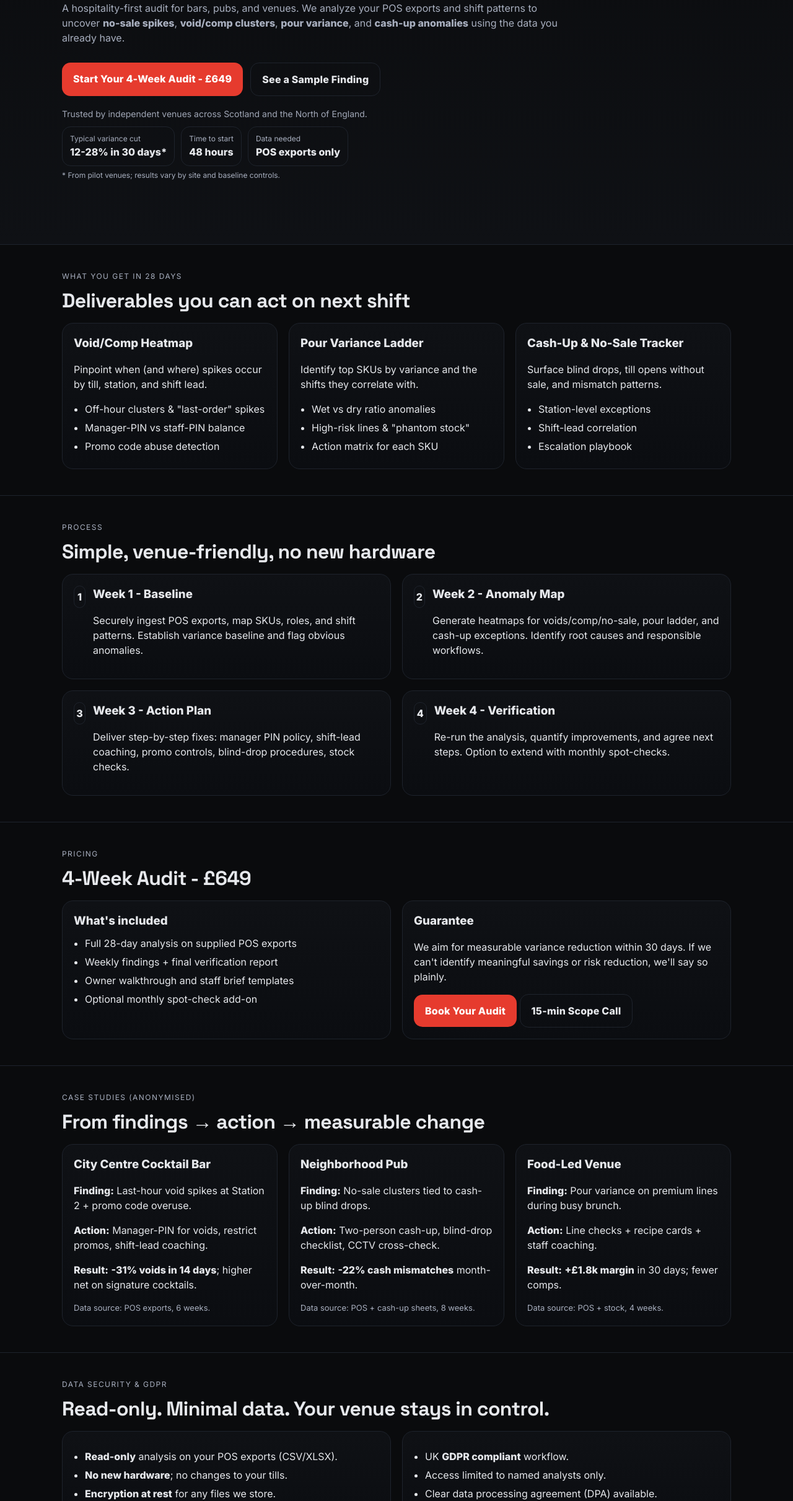
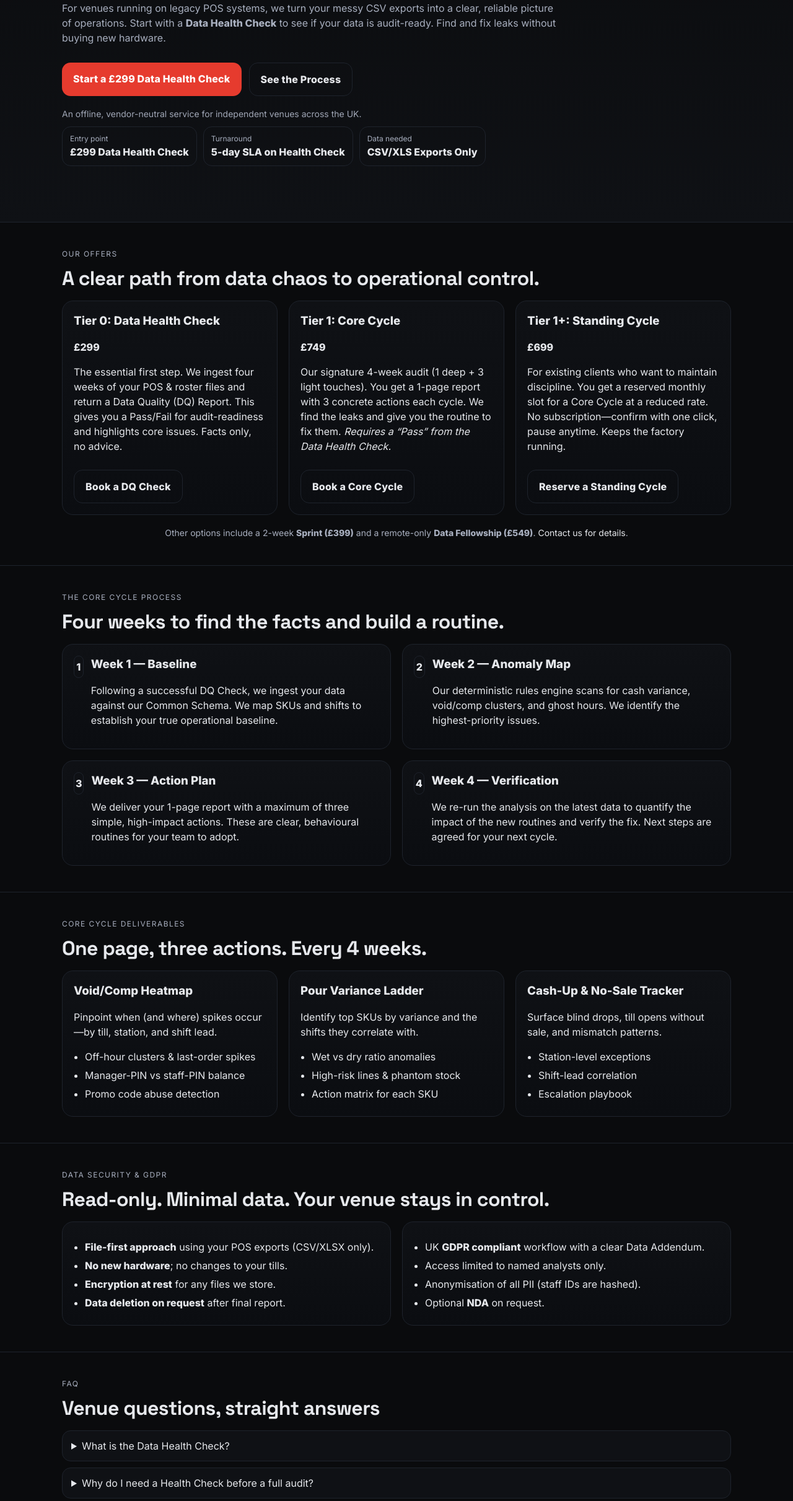
Before and after one commit to PrettyNerdee/GiMhomepage, a plain HTML site: page index.html in a window 1280 px wide. Shown: the part 378-2800 px from the top of the page at 62% size. Drawn offline with Linux system fonts and the light colour scheme.

Commit message:
Add files via upload

```diff
--- a/index.html
+++ b/index.html
@@ -1,25 +1,26 @@
 <!DOCTYPE html>
 <html lang="en">
 <head>
-  <meta charset="utf-8">
-  <meta name="viewport" content="width=device-width, initial-scale=1">
-  <title>GiM Hospitality Solutions - AuditCore - Hospitality Audit Intelligence</title>
-  <meta name="description" content="Keep your old POS. Stop the leaks in 4 weeks. Hospitality-first audit that finds comps/void anomalies, staffing gaps, and inventory losses using the data you already have.">
-  <meta name="theme-color" content="#0A0B0D">
+  <meta charset="utf-8" />
+  <meta name="viewport" content="width=device-width, initial-scale=1" />
+  <title>GiM Hospitality Solutions · Data Health Checks & Audits</title>
+  <meta name="description" content="Start with a £299 Data Health Check for your old POS. We turn messy venue data (CSV/XLS) into a clear picture of operations so you can stop leaks and cut variance." />
+  <meta name="theme-color" content="#0A0B0D" />
+  <link rel="icon" href="data:,">
 
   <!-- Open Graph / Twitter -->
-  <meta property="og:title" content="GiM Hospitality Solutions - AuditCore">
-  <meta property="og:description" content="Keep your old POS. Stop the leaks in 4 weeks. Hospitality-first audit for venues.">
-  <meta property="og:type" content="website">
-  <meta property="og:image" content="https://placehold.co/1200x630/png?text=GiM+AuditCore">
-  <meta name="twitter:card" content="summary_large_image">
-  <meta name="twitter:title" content="GiM Hospitality Solutions - AuditCore">
-  <meta name="twitter:description" content="4-week hospitality audit that finds leaks using the data you already have.">
+  <meta property="og:title" content="GiM Hospitality Solutions · AuditCore" />
+  <meta property="og:description" content="Start with a £299 Data Health Check. We turn messy POS exports into actionable insights for hospitality venues." />
+  <meta property="og:type" content="website" />
+  <meta property="og:image" content="https://placehold.co/1200x630/png?text=GiM+AuditCore" />
+  <meta name="twitter:card" content="summary_large_image" />
+  <meta name="twitter:title" content="GiM Hospitality Solutions · AuditCore" />
+  <meta name="twitter:description" content="Turn your messy POS exports into profit. Start with a £299 Data Health Check." />
 
   <!-- Fonts -->
-  <link rel="preconnect" href="https://fonts.googleapis.com">
-  <link rel="preconnect" href="https://fonts.gstatic.com" crossorigin>
-  <link href="https://fonts.googleapis.com/css2?family=Inter:wght@400;600;800;900&family=Space+Grotesk:wght@500;700&display=swap" rel="stylesheet">
+  <link rel="preconnect" href="https://fonts.googleapis.com" />
+  <link rel="preconnect" href="https://fonts.gstatic.com" crossorigin />
+  <link href="https://fonts.googleapis.com/css2?family=Inter:wght@400;600;800;900&family=Space+Grotesk:wght@500;700&display=swap" rel="stylesheet" />
 
   <style>
     :root{
@@ -29,11 +30,9 @@
       --muted:#A8AFBF;
       --line:#1E232C;
       --accent:#E63B2E;
-      --ok:#28C596;
-      --warn:#F5B72E;
     }
     *{box-sizing:border-box}
-    html,body{margin:0;padding:0;background:var(--bg);color:var(--fg);font-family:Inter,system-ui,-apple-system,Segoe UI,Roboto,Arial,sans-serif;line-height:1.5}
+    html,body{margin:0;padding:0;background:var(--bg);color:var(--fg);font-family:Inter,system-ui,-apple-system,Segoe UI,Roboto,Arial,sans-serif;line-height:1.5;scroll-behavior:smooth}
     a{color:var(--fg);text-decoration:none}
     a.button{display:inline-block;padding:14px 18px;border-radius:14px;font-weight:700;letter-spacing:.2px}
     .primary{background:var(--accent);color:#fff}
@@ -44,13 +43,14 @@
     .brand{display:flex;align-items:center;gap:10px;font-weight:800}
     .brand .dot{width:10px;height:10px;border-radius:50%;background:var(--accent);display:inline-block;transform:translateY(1px)}
     nav a{margin-left:18px;color:var(--muted)}
-    .hero{background:
-      radial-gradient(1200px 600px at 70% -20%, rgba(230,59,46,.15), transparent 60%),
-      linear-gradient(180deg, var(--bg) 0%, var(--bg-2) 100%);
+    .hero{
+      background:
+        radial-gradient(1200px 600px at 70% -20%, rgba(230,59,46,.15), transparent 60%),
+        linear-gradient(180deg, var(--bg) 0%, var(--bg-2) 100%);
       border-bottom:1px solid var(--line)
     }
     .hero .wrap{padding:64px 20px 48px}
-    .hero h1{font-family:"Space Grotesk",Inter,sans-serif;font-size: clamp(32px, 4.6vw, 58px);letter-spacing:-.02em;margin:0 0 10px}
+    .hero h1{font-family:"Space Grotesk",Inter,sans-serif;font-size:clamp(32px,4.6vw,58px);letter-spacing:-.02em;margin:0 0 10px}
     .sub{color:var(--muted);max-width:800px;margin:0 0 28px}
     .cta{display:flex;gap:12px;flex-wrap:wrap}
     .trustbar{margin-top:18px;color:var(--muted);font-size:14px;opacity:.95}
@@ -59,7 +59,7 @@
     .three{grid-template-columns:repeat(3,minmax(0,1fr))}
     .card{background:linear-gradient(180deg,var(--bg-2),#0b0d11);border:1px solid var(--line);border-radius:18px;padding:18px}
     .eyebrow{color:var(--muted);text-transform:uppercase;letter-spacing:.12em;font-size:12px;margin-bottom:6px}
-    h2{font-family:"Space Grotesk",Inter,sans-serif;letter-spacing:-.02em;margin:0 0 12px;font-size: clamp(22px, 2.6vw, 32px)}
+    h2{font-family:"Space Grotesk",Inter,sans-serif;letter-spacing:-.02em;margin:0 0 12px;font-size:clamp(22px,2.6vw,32px)}
     h3{margin:0 0 10px}
     ul{margin:10px 0 0 18px;padding:0}
     li{margin:6px 0}
@@ -67,7 +67,6 @@
     .process-steps .step{display:flex;gap:12px;align-items:flex-start}
     .step .num{width:36px;height:36px;border:1px solid var(--line);border-radius:10px;display:flex;align-items:center;justify-content:center;font-weight:800}
     .metric{font-weight:800}
-    .case-meta{color:var(--muted);font-size:13px;margin-top:8px}
     .faq details{border:1px solid var(--line);border-radius:14px;padding:12px 14px;background:var(--bg-2)}
     .faq details+details{margin-top:10px}
     .footer{padding:28px 0;color:var(--muted);font-size:14px}
@@ -77,27 +76,23 @@
     .k .tag{color:var(--muted);font-size:12px;display:block}
     .k .val{font-weight:800}
     .muted{color:var(--muted)}
-    @media (max-width: 860px){
+    @media (max-width:860px){
       .two,.three{grid-template-columns:1fr}
+      nav{display:none}
     }
+    a:focus{outline:2px dashed var(--accent);outline-offset:3px}
   </style>
 
-  <!-- JSON-LD schema -->
   <script type="application/ld+json">
   {
     "@context":"https://schema.org",
     "@type":"LocalBusiness",
-    "name":"GiM Hospitality Solutions - AuditCore",
+    "name":"GiM Hospitality Solutions · AuditCore",
     "description":"Hospitality-first audit that finds comps/void anomalies, staffing gaps, and inventory losses using existing POS data.",
     "areaServed":"UK",
-    "address":{
-      "@type":"PostalAddress",
-      "addressCountry":"GB"
-    },
+    "address":{"@type":"PostalAddress","addressCountry":"GB"},
     "url":"https://example.com/gim-auditcore",
-    "sameAs":[],
-    "serviceArea": "United Kingdom",
-    "priceRange":"££"
+    "service":{"@type":"Service","name":"Data Health Check","priceRange":"£299"}
   }
   </script>
 </head>
@@ -107,10 +102,10 @@
       <div class="brand" aria-label="GiM logo">
         <span>GiM</span><span class="dot" aria-hidden="true"></span><span>Hospitality Solutions</span>
       </div>
-      <nav>
-        <a href="#what-you-get">What you get</a>
-        <a href="#how-it-works">Process</a>
-        <a href="#pricing">Pricing</a>
+      <nav aria-label="Primary">
+        <a href="#offers">Offers</a>
+        <a href="#process">Process</a>
+        <a href="#deliverables">Deliverables</a>
         <a href="#security">Data Security</a>
         <a href="#faq">FAQ</a>
       </nav>
@@ -118,35 +113,102 @@
   </header>
 
   <main>
-    <section class="hero">
+    <section class="hero" id="top">
       <div class="wrap">
-        <div class="badge">AuditCore</div>
-        <h1>Keep your old POS. <br><span style="color:var(--accent)">Stop the leaks in 4 weeks.</span></h1>
-        <p class="sub">A hospitality-first audit for bars, pubs, and venues. We analyze your POS exports and shift patterns to uncover <strong>no-sale spikes</strong>, <strong>void/comp clusters</strong>, <strong>pour variance</strong>, and <strong>cash-up anomalies</strong> using the data you already have.</p>
+        <div class="badge">Keep your old kit.</div>
+        <h1>Your POS data is a mess. <br><span style="color:var(--accent)">We make it clean &amp; actionable.</span></h1>
+        <p class="sub">For venues running on legacy POS systems, we turn your messy CSV exports into a clear, reliable picture of operations. Start with a <strong>Data Health Check</strong> to see if your data is audit-ready. Find and fix leaks without buying new hardware.</p>
         <div class="cta">
-          <a class="button primary" href="https://form.typeform.com/to/kJs4GyZr" target="_blank" rel="noopener">Start Your 4-Week Audit - £649</a>
-          <a class="button secondary" href="mailto:hello@gimhospitality.com?subject=GiM%20AuditCore%20Sample%20Finding&body=Hi%20GiM%20team%2C%0D%0A%0D%0APlease%20email%20me%20an%20anonymised%20sample%20finding.%0D%0A%0D%0AThanks!">See a Sample Finding</a>
+          <a class="button primary" href="#offers" aria-label="Start a £299 Data Health Check">Start a £299 Data Health Check</a>
+          <a class="button secondary" href="#process">See the Process</a>
         </div>
-        <div class="trustbar">Trusted by independent venues across Scotland and the North of England.</div>
-        <div class="kpis">
-          <div class="k"><span class="tag">Typical variance cut</span><span class="val">12-28% in 30 days*</span></div>
-          <div class="k"><span class="tag">Time to start</span><span class="val">48 hours</span></div>
-          <div class="k"><span class="tag">Data needed</span><span class="val">POS exports only</span></div>
+        <div class="trustbar">An offline, vendor-neutral service for independent venues across the UK.</div>
+        <div class="kpis" role="list">
+          <div class="k" role="listitem"><span class="tag">Entry point</span><span class="val">£299 Data Health Check</span></div>
+          <div class="k" role="listitem"><span class="tag">Turnaround</span><span class="val">5-day SLA on Health Check</span></div>
+          <div class="k" role="listitem"><span class="tag">Data needed</span><span class="val">CSV/XLS Exports Only</span></div>
         </div>
-        <p class="muted" style="margin-top:6px;font-size:12px">* From pilot venues; results vary by site and baseline controls.</p>
       </div>
     </section>
 
-    <section id="what-you-get">
+    <section id="offers">
       <div class="wrap">
-        <div class="eyebrow">What you get in 28 days</div>
-        <h2>Deliverables you can act on next shift</h2>
+        <div class="eyebrow">Our Offers</div>
+        <h2>A clear path from data chaos to operational control.</h2>
+        <div class="grid three">
+          <div class="card">
+            <h3>Tier 0: Data Health Check</h3>
+            <p class="metric">£299</p>
+            <p>The essential first step. We ingest four weeks of your POS &amp; roster files and return a Data Quality (DQ) Report. This gives you a Pass/Fail for audit-readiness and highlights core issues. Facts only, no advice.</p>
+            <a class="button secondary" style="margin-top:10px" href="mailto:hello@gimhospitality.com?subject=Book%20Data%20Health%20Check">Book a DQ Check</a>
+          </div>
+          <div class="card">
+            <h3>Tier 1: Core Cycle</h3>
+            <p class="metric">£749</p>
+            <p>Our signature 4-week audit (1 deep + 3 light touches). You get a 1-page report with 3 concrete actions each cycle. We find the leaks and give you the routine to fix them. <em>Requires a “Pass” from the Data Health Check.</em></p>
+            <a class="button secondary" style="margin-top:10px" href="mailto:hello@gimhospitality.com?subject=Book%20Core%20Cycle">Book a Core Cycle</a>
+          </div>
+          <div class="card">
+            <h3>Tier 1+: Standing Cycle</h3>
+            <p class="metric">£699</p>
+            <p>For existing clients who want to maintain discipline. You get a reserved monthly slot for a Core Cycle at a reduced rate. No subscription—confirm with one click, pause anytime. Keeps the factory running.</p>
+            <a class="button secondary" style="margin-top:10px" href="mailto:hello@gimhospitality.com?subject=Reserve%20Standing%20Cycle">Reserve a Standing Cycle</a>
+          </div>
+        </div>
+        <div class="muted" style="margin-top:18px;font-size:14px;text-align:center;">
+          Other options include a 2-week <strong>Sprint (£399)</strong> and a remote-only <strong>Data Fellowship (£549)</strong>.
+          <a href="mailto:hello@gimhospitality.com?subject=Other%20GiM%20Offers">Contact us for details</a>.
+        </div>
+      </div>
+    </section>
+
+    <section id="process">
+      <div class="wrap">
+        <div class="eyebrow">The Core Cycle Process</div>
+        <h2>Four weeks to find the facts and build a routine.</h2>
+        <div class="grid two process-steps">
+          <div class="card step">
+            <div class="num" aria-hidden="true">1</div>
+            <div>
+              <h3>Week 1 — Baseline</h3>
+              <p>Following a successful DQ Check, we ingest your data against our Common Schema. We map SKUs and shifts to establish your true operational baseline.</p>
+            </div>
+          </div>
+          <div class="card step">
+            <div class="num" aria-hidden="true">2</div>
+            <div>
+              <h3>Week 2 — Anomaly Map</h3>
+              <p>Our deterministic rules engine scans for cash variance, void/comp clusters, and ghost hours. We identify the highest-priority issues.</p>
+            </div>
+          </div>
+          <div class="card step">
+            <div class="num" aria-hidden="true">3</div>
+            <div>
+              <h3>Week 3 — Action Plan</h3>
+              <p>We deliver your 1-page report with a maximum of three simple, high-impact actions. These are clear, behavioural routines for your team to adopt.</p>
+            </div>
+          </div>
+          <div class="card step">
+            <div class="num" aria-hidden="true">4</div>
+            <div>
+              <h3>Week 4 — Verification</h3>
+              <p>We re-run the analysis on the latest data to quantify the impact of the new routines and verify the fix. Next steps are agreed for your next cycle.</p>
+            </div>
+          </div>
+        </div>
+      </div>
+    </section>
+
+    <section id="deliverables">
+      <div class="wrap">
+        <div class="eyebrow">Core Cycle Deliverables</div>
+        <h2>One page, three actions. Every 4 weeks.</h2>
         <div class="grid three">
           <div class="card">
             <h3>Void/Comp Heatmap</h3>
-            <p>Pinpoint when (and where) spikes occur by till, station, and shift lead.</p>
+            <p>Pinpoint when (and where) spikes occur—by till, station, and shift lead.</p>
             <ul>
-              <li>Off-hour clusters & "last-order" spikes</li>
+              <li>Off-hour clusters &amp; last-order spikes</li>
               <li>Manager-PIN vs staff-PIN balance</li>
               <li>Promo code abuse detection</li>
             </ul>
@@ -156,12 +218,12 @@
             <p>Identify top SKUs by variance and the shifts they correlate with.</p>
             <ul>
               <li>Wet vs dry ratio anomalies</li>
-              <li>High-risk lines & "phantom stock"</li>
+              <li>High-risk lines &amp; phantom stock</li>
               <li>Action matrix for each SKU</li>
             </ul>
           </div>
           <div class="card">
-            <h3>Cash-Up & No-Sale Tracker</h3>
+            <h3>Cash-Up &amp; No-Sale Tracker</h3>
             <p>Surface blind drops, till opens without sale, and mismatch patterns.</p>
             <ul>
               <li>Station-level exceptions</li>
@@ -173,107 +235,14 @@
       </div>
     </section>
 
-    <section id="how-it-works">
-      <div class="wrap">
-        <div class="eyebrow">Process</div>
-        <h2>Simple, venue-friendly, no new hardware</h2>
-        <div class="grid two process-steps">
-          <div class="card step">
-            <div class="num">1</div>
-            <div>
-              <h3>Week 1 - Baseline</h3>
-              <p>Securely ingest POS exports, map SKUs, roles, and shift patterns. Establish variance baseline and flag obvious anomalies.</p>
-            </div>
-          </div>
-          <div class="card step">
-            <div class="num">2</div>
-            <div>
-              <h3>Week 2 - Anomaly Map</h3>
-              <p>Generate heatmaps for voids/comp/no-sale, pour ladder, and cash-up exceptions. Identify root causes and responsible workflows.</p>
-            </div>
-          </div>
-          <div class="card step">
-            <div class="num">3</div>
-            <div>
-              <h3>Week 3 - Action Plan</h3>
-              <p>Deliver step-by-step fixes: manager PIN policy, shift-lead coaching, promo controls, blind-drop procedures, stock checks.</p>
-            </div>
-          </div>
-          <div class="card step">
-            <div class="num">4</div>
-            <div>
-              <h3>Week 4 - Verification</h3>
-              <p>Re-run the analysis, quantify improvements, and agree next steps. Option to extend with monthly spot-checks.</p>
-            </div>
-          </div>
-        </div>
-      </div>
-    </section>
-
-    <section id="pricing">
-      <div class="wrap">
-        <div class="eyebrow">Pricing</div>
-        <h2>4-Week Audit - <span class="metric">£649</span></h2>
-        <div class="grid two">
-          <div class="card">
-            <h3>What's included</h3>
-            <ul>
-              <li>Full 28-day analysis on supplied POS exports</li>
-              <li>Weekly findings + final verification report</li>
-              <li>Owner walkthrough and staff brief templates</li>
-              <li>Optional monthly spot-check add-on</li>
-            </ul>
-          </div>
-          <div class="card">
-            <h3>Guarantee</h3>
-            <p>We aim for measurable variance reduction within 30 days. If we can't identify meaningful savings or risk reduction, we'll say so plainly.</p>
-            <div style="margin-top:12px">
-              <a class="button primary" href="https://form.typeform.com/to/kJs4GyZr" target="_blank" rel="noopener">Book Your Audit</a>
-              <a class="button secondary" href="mailto:hello@gimhospitality.com?subject=GiM%20AuditCore%20Scope%20Call">15-min Scope Call</a>
-            </div>
-          </div>
-        </div>
-      </div>
-    </section>
-
-    <section id="cases">
-      <div class="wrap">
-        <div class="eyebrow">Case studies (anonymised)</div>
-        <h2>From findings → action → measurable change</h2>
-        <div class="grid three">
-          <div class="card">
-            <h3>City Centre Cocktail Bar</h3>
-            <p><strong>Finding:</strong> Last-hour void spikes at Station 2 + promo code overuse.</p>
-            <p><strong>Action:</strong> Manager-PIN for voids, restrict promos, shift-lead coaching.</p>
-            <p><strong>Result:</strong> <span class="metric">-31% voids in 14 days</span>; higher net on signature cocktails.</p>
-            <div class="case-meta">Data source: POS exports, 6 weeks.</div>
-          </div>
-          <div class="card">
-            <h3>Neighborhood Pub</h3>
-            <p><strong>Finding:</strong> No-sale clusters tied to cash-up blind drops.</p>
-            <p><strong>Action:</strong> Two-person cash-up, blind-drop checklist, CCTV cross-check.</p>
-            <p><strong>Result:</strong> <span class="metric">-22% cash mismatches</span> month-over-month.</p>
-            <div class="case-meta">Data source: POS + cash-up sheets, 8 weeks.</div>
-          </div>
-          <div class="card">
-            <h3>Food-Led Venue</h3>
-            <p><strong>Finding:</strong> Pour variance on premium lines during busy brunch.</p>
-            <p><strong>Action:</strong> Line checks + recipe cards + staff coaching.</p>
-            <p><strong>Result:</strong> <span class="metric">+£1.8k margin</span> in 30 days; fewer comps.</p>
-            <div class="case-meta">Data source: POS + stock, 4 weeks.</div>
-          </div>
-        </div>
-      </div>
-    </section>
-
     <section id="security">
       <div class="wrap">
-        <div class="eyebrow">Data Security & GDPR</div>
+        <div class="eyebrow">Data Security &amp; GDPR</div>
         <h2>Read-only. Minimal data. Your venue stays in control.</h2>
         <div class="grid two">
           <div class="card">
             <ul>
-              <li><strong>Read-only</strong> analysis on your POS exports (CSV/XLSX).</li>
+              <li><strong>File-first approach</strong> using your POS exports (CSV/XLSX only).</li>
               <li><strong>No new hardware</strong>; no changes to your tills.</li>
               <li><strong>Encryption at rest</strong> for any files we store.</li>
               <li><strong>Data deletion on request</strong> after final report.</li>
@@ -281,9 +250,9 @@
           </div>
           <div class="card">
             <ul>
-              <li>UK <strong>GDPR compliant</strong> workflow.</li>
+              <li>UK <strong>GDPR compliant</strong> workflow with a clear Data Addendum.</li>
               <li>Access limited to named analysts only.</li>
-              <li>Clear data processing agreement (DPA) available.</li>
+              <li>Anonymisation of all PII (staff IDs are hashed).</li>
               <li>Optional <strong>NDA</strong> on request.</li>
             </ul>
           </div>
@@ -296,24 +265,24 @@
         <div class="eyebrow">FAQ</div>
         <h2>Venue questions, straight answers</h2>
         <details>
-          <summary>Will this work with our POS?</summary>
-          <div>Yes. If your system can export transactions to CSV or XLSX (e.g., Aztec, ICRTouch, Square, Micros reports), we can analyze it.</div>
+          <summary>What is the Data Health Check?</summary>
+          <div>The Health Check is our mandatory first step. You provide four weeks of POS and roster files (CSV/XLS only), and we produce a Data Quality (DQ) report. It tells you if your data is complete, consistent, and clean enough for a full audit. It’s a low-cost way to diagnose your data health before committing to a full cycle.</div>
         </details>
         <details>
-          <summary>Do we need staff to install anything?</summary>
-          <div>No. You export files; we do the rest. Optional check-ins are done over email or a quick call.</div>
+          <summary>Why do I need a Health Check before a full audit?</summary>
+          <div>Because “garbage in, garbage out.” A full audit is useless if your base data is unreliable. The Health Check de-risks the process for both of us. It ensures we can deliver meaningful, accurate insights during a Core Cycle and allows us to standardize our analysis, which keeps costs down.</div>
         </details>
         <details>
-          <summary>What does "read-only" mean?</summary>
-          <div>We never connect to or operate your tills. We only read exported data you provide.</div>
+          <summary>Will this work with our POS?</summary>
+          <div>Yes, as long as your system can export line-item sales, shifts, and Z-reads to CSV or XLSX format. We do not support scanned PDFs or photos of reports in our standard cycles.</div>
         </details>
         <details>
-          <summary>How fast can we start?</summary>
-          <div>Within 48 hours of receiving your first export batch.</div>
+          <summary>What if our Data Health Check comes back with a “Fail”?</summary>
+          <div>The DQ Report will list the specific blockers (e.g., missing files, inconsistent data, high percentage of null values). We can then provide a separate, one-time quote for data remediation or guide your team on how to fix the export process for future checks.</div>
         </details>
         <details>
-          <summary>What if results aren't impressive?</summary>
-          <div>We'll be candid. If we can't find meaningful opportunities, we'll tell you plainly and won't push further services.</div>
+          <summary>Is this a subscription?</summary>
+          <div>No. Our model is based on discrete “Cycles.” The Standing Cycle gives you the benefits of a recurring service (a reserved slot and lower price) without the commitment of a subscription. You can pause or stop at any time.</div>
         </details>
       </div>
     </section>
@@ -321,8 +290,9 @@
 
   <footer class="footer">
     <div class="wrap">
-      <div>© 2025 GiM Hospitality Solutions - AuditCore</div>
+      <div>© 2025 GiM Hospitality Solutions · AuditCore</div>
       <div class="muted" style="margin-top:6px">Questions? <a href="mailto:hello@gimhospitality.com">hello@gimhospitality.com</a></div>
+      <div class="muted" style="margin-top:6px"><a href="#top">Back to top ↑</a></div>
     </div>
   </footer>
 </body>
```
Also changed, not shown: 1 other file.
